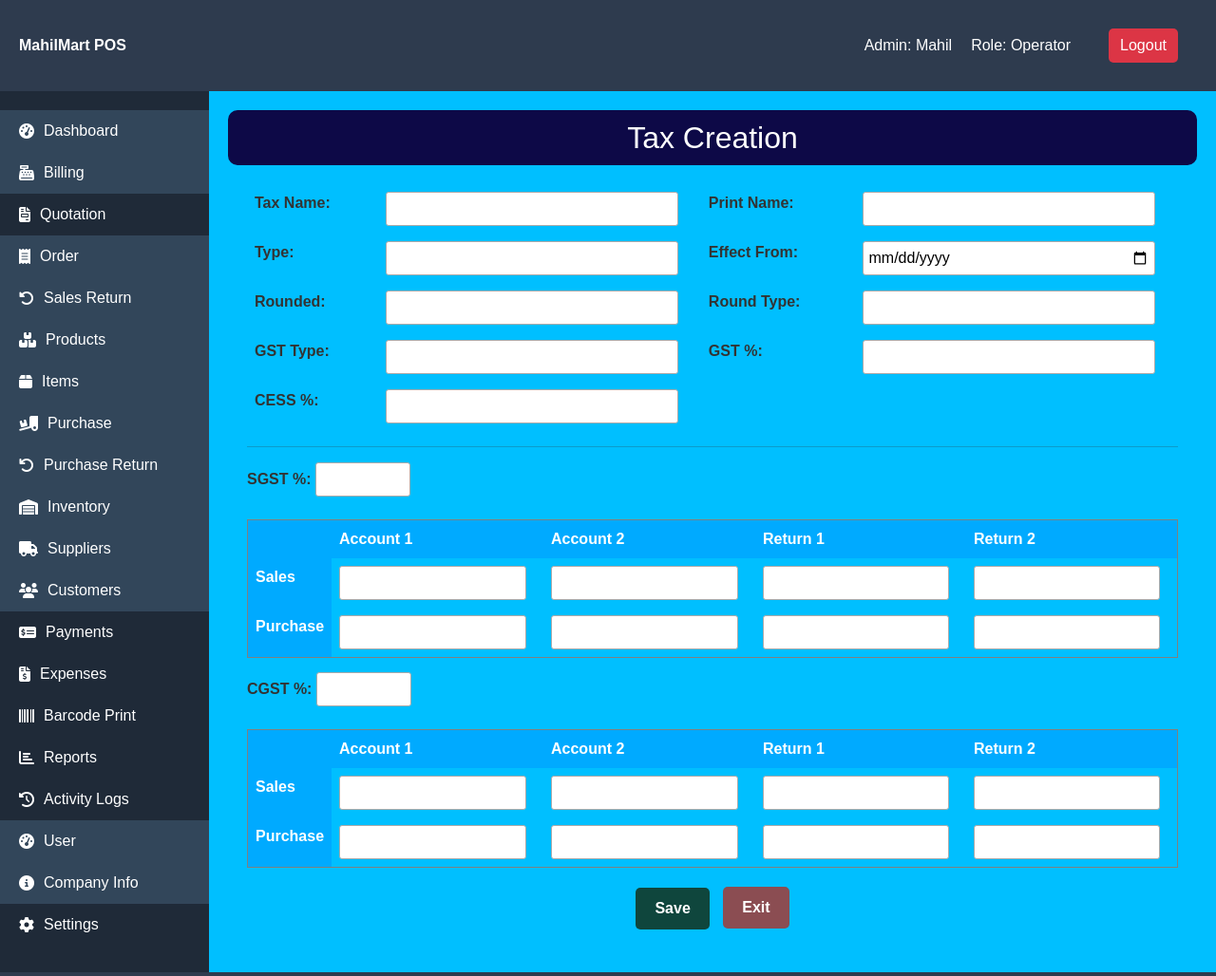
After one commit to mahiltechlabops-bot/mahilmart-pos, a Django app: page /tax in a window 1280 px wide. The commit adds this page. Shown: the whole page at 95% size. Run offline with Django 5.2, Linux system fonts and the light colour scheme.

Commit message:
intails12

```diff
--- a/MahilMartPOS_App/templates/base.html
+++ b/MahilMartPOS_App/templates/base.html
@@ -9,6 +9,8 @@
     <!-- Bootstrap & FontAwesome -->
     <link href="https://cdn.jsdelivr.net/npm/bootstrap@5.3.0/dist/css/bootstrap.min.css" rel="stylesheet" />
     <link rel="stylesheet" href="https://cdnjs.cloudflare.com/ajax/libs/font-awesome/6.5.0/css/all.min.css" />
+
+    {% block style %}{% endblock %}
 
     <style>
         html, body {
@@ -192,7 +194,6 @@
             <li class="nav-item active" data-page="items"><a href="{% url 'items' %}"><i class="fas fa-box"></i>Items</a></li>
             <li class="nav-item active" data-page="purchase"><a href="{% url 'purchase' %}"><i class="fas fa-truck-loading"></i>Purchase</a></li>
             <li class="nav-item active" data-page="purchase_return"><a href="{% url 'purchase_return' %}"><i class="fas fa-undo"></i>Purchase Return</a></li>
-            <li class="nav-item active" data-page="stock_adjustment"><a href="{% url 'stock_adjustment' %}"><i class="fas fa-sliders-h"></i>Stock Adjustment</a></li>
 
             <li class="nav-item active" data-page="inventory"><a href="{% url 'inventory' %}"><i class="fas fa-warehouse"></i>Inventory</a></li>
             <li class="nav-item active" data-page="suppliers"><a href="{% url 'suppliers' %}"><i class="fas fa-truck"></i>Suppliers</a></li>
--- a/MahilMartPOS_App/templates/company_details.html
+++ b/MahilMartPOS_App/templates/company_details.html
@@ -159,8 +159,9 @@
     </div>
 
     <div class="btn-group">
-      <button type="submit" name="action" value="save" class="btn btn-custom btn-save">Save</button>
-      <a href="{% url 'home' %}" class="btn btn-custom btn-exit">Exit</a>
+        <button type="submit" name="action" value="save" class="btn btn-custom btn-save">Save</button>
+        <a href="{% url 'view_company_details' %}" class="btn btn-info no-hover-change" >Show Details</a>
+        <a href="{% url 'dashboard' %}" class="btn btn-custom btn-exit">Exit</a>
     </div>
   </form>
 </div>
--- a/MahilMartPOS_App/templates/inventory.html
+++ b/MahilMartPOS_App/templates/inventory.html
@@ -31,6 +31,7 @@
     max-width: 300px;
     float: right;
     margin-bottom: 10px;
+    margin-left: 0;
   }
 
   .btn-sm {
@@ -44,9 +45,14 @@
 <div class="inventory-container">
   <h3>Inventory Overview</h3>
 
+<div class="d-flex justify-content-start">
   <form method="get" class="search-bar">
     <input type="text" name="q" value="{{ request.GET.q }}" class="form-control form-control-sm" placeholder="Search products...">
   </form>
+</div>
+
+
+  <br>
 
   <div class="table-responsive mt-3">
     <table class="table table-bordered table-sm inventory-table">
--- /dev/null
+++ b/MahilMartPOS_App/templates/tax.html
@@ -0,0 +1,194 @@
+
+{% extends "base.html" %}
+
+{% block content %}
+<!DOCTYPE html>
+<html lang="en">
+<head>
+    <meta charset="UTF-8">
+    <title>Tax Creation</title>
+    <style>
+        body {
+            background-color: #00bfff;
+            font-family: Arial, sans-serif;
+            margin: 0;
+            padding: 0;
+        }
+
+        h2 {
+            margin: 0;
+            text-align: center;
+            color: white;
+            background-color: #0d0947;
+            padding: 10px;
+            border-radius: 10px;
+        }
+
+        form {
+            padding: 20px;
+        }
+
+        table {
+            width: 100%;
+            border-collapse: collapse;
+            margin-bottom: 15px;
+        }
+
+        table td, table th {
+            padding: 8px;
+            text-align: left;
+            vertical-align: top;
+        }
+
+        input[type="text"],
+        input[type="number"],
+        input[type="date"] {
+            width: 95%;
+            padding: 5px;
+            border: 1px solid #aaa;
+            border-radius: 3px;
+        }
+
+        .btn-container {
+            text-align: center;
+            margin-top: 15px;
+        }
+
+        .btn {
+            background-color: #0f463d;
+            color: white;
+            padding: 10px 20px;
+            margin: 5px;
+            border: none;
+            border-radius: 5px;
+            font-weight: bold;
+            cursor: pointer;
+        }
+
+        .btn:hover {
+            background-color: #ff1493;
+        }
+
+        label {
+            font-weight: bold;
+        }
+
+        th {
+            background-color: #00aaff;
+            color: white;
+        }
+        .exit-btn {
+            background-color: #8b4d52;
+            color: white;
+            padding: 10px 20px;
+            margin: 5px;
+            border: none;
+            border-radius: 5px;
+            font-weight: bold;
+            cursor: pointer;
+        }
+
+        .exit-btn:hover {
+            background-color: #30070b;
+        }
+    </style>
+</head>
+<body>
+    <h2>Tax Creation</h2>
+    <form method="POST">
+        {% csrf_token %}
+        <table>
+            <tr>
+                <td><label>Tax Name:</label></td>
+                <td><input type="text" name="tax_name"></td>
+                <td><label>Print Name:</label></td>
+                <td><input type="text" name="print_name"></td>
+            </tr>
+            <tr>
+                <td><label>Type:</label></td>
+                <td><input type="text" name="tax_type"></td>
+                <td><label>Effect From:</label></td>
+                <td><input type="date" name="effect_form"></td>
+            </tr>
+            <tr>
+                <td><label>Rounded:</label></td>
+                <td><input type="number" name="rounded"></td>
+                <td><label>Round Type:</label></td>
+                <td><input type="text" name="round_type"></td>
+            </tr>
+            <tr>
+                <td><label>GST Type:</label></td>
+                <td><input type="text" name="gst_type"></td>
+                <td><label>GST %:</label></td>
+                <td><input type="number" name="gst_percent"></td>
+            </tr>
+            <tr>
+                <td><label>CESS %:</label></td>
+                <td><input type="number" name="cess_percent"></td>
+            </tr>
+        </table>
+
+        <hr>
+
+        <label>SGST %:</label>
+        <input type="number" name="sgst_percent" step="0.01" style="width: 100px;"><br><br>
+
+        <table border="1">
+            <tr>
+                <th></th>
+                <th>Account 1</th>
+                <th>Account 2</th>
+                <th>Return 1</th>
+                <th>Return 2</th>
+            </tr>
+            <tr>
+                <th>Sales</th>
+                <td><input type="text" name="sgst_sales_account_1"></td>
+                <td><input type="text" name="sgst_sales_account_2"></td>
+                <td><input type="text" name="sgst_sales_return_1"></td>
+                <td><input type="text" name="sgst_sales_return_2"></td>
+            </tr>
+            <tr>
+                <th>Purchase</th>
+                <td><input type="text" name="sgst_purchase_account_1"></td>
+                <td><input type="text" name="sgst_purchase_account_2"></td>
+                <td><input type="text" name="sgst_purchase_return_1"></td>
+                <td><input type="text" name="sgst_purchase_return_2"></td>
+            </tr>
+        </table>
+
+        <label>CGST %:</label>
+        <input type="number" name="cgst_percent" step="0.01" style="width: 100px;"><br><br>
+
+        <table border="1">
+            <tr>
+                <th></th>
+                <th>Account 1</th>
+                <th>Account 2</th>
+                <th>Return 1</th>
+                <th>Return 2</th>
+            </tr>
+            <tr>
+                <th>Sales</th>
+                <td><input type="text" name="cgst_sales_account_1"></td>
+                <td><input type="text" name="cgst_sales_account_2"></td>
+                <td><input type="text" name="cgst_sales_return_1"></td>
+                <td><input type="text" name="cgst_sales_return_2"></td>
+            </tr>
+            <tr>
+                <th>Purchase</th>
+                <td><input type="text" name="cgst_purchase_account_1"></td>
+                <td><input type="text" name="cgst_purchase_account_2"></td>
+                <td><input type="text" name="cgst_purchase_return_1"></td>
+                <td><input type="text" name="cgst_purchase_return_2"></td>
+            </tr>
+        </table>
+
+        <div class="btn-container">
+            <button type="submit" class="btn">Save</button>
+            <button type="button" class="exit-btn" onclick="window.location.href='{% url 'items' %}'">Exit</button>
+        </div>
+    </form>
+</body>
+</html>
+{% endblock %}
--- a/MahilMartPOS_App/urls.py
+++ b/MahilMartPOS_App/urls.py
@@ -13,6 +13,7 @@ urlpatterns = [
     path('unit', views.Unit_creation, name='unit_creation'),
     path('group', views.Group_creation, name='group_creation'),
     path('brand', views.Brand_creation, name='brand_creation'),
+    path('tax', views.Tax_creation, name='tax_creation'),
     path('sale_return/', views.sale_return_view, name='sale_return'),
     path('purchase/', views.purchase_view, name='purchase'),
     path('api/item/fetch/', views.fetch_item, name='fetch_item'),
@@ -28,5 +29,6 @@ urlpatterns = [
     path('submit-customer/', views.submit_customer, name='submit_customer'),
     path('user/', views.user_view, name='user'),
     path('company/', views.company_settings_view, name='company_details'),
+    path('company-details/view/', views.view_company_details, name='view_company_details'),
     path('logout/', auth_views.LogoutView.as_view(next_page='home'), name='logout'),
 ]
--- a/MahilMartPOS_App/views.py
+++ b/MahilMartPOS_App/views.py
@@ -21,6 +21,8 @@ from django.views.decorators.csrf import csrf_exempt
 from django.http import JsonResponse
 from django.utils.dateparse import parse_date
 from .models import Purchase, PurchaseItem, Supplier, Product, Item
+from .models import Tax
+from .models import CompanyDetails
 
 def home(request):
     return render(request, 'home.html')
@@ -185,11 +187,11 @@ def item_creation(request):
         )
         return redirect('items')
 
-    # Render with dropdown options
     context = {
         'units': Unit.objects.all(),
         'brands': Brand.objects.all(),
-        'groups': Group.objects.all()
+        'groups': Group.objects.all(),
+        'taxes': Tax.objects.all()
     }
     return render(request, 'items.html', context)
 
@@ -269,6 +271,72 @@ def Brand_creation(request):
         )
         return redirect('brand_creation')
     return render(request,'brand.html')
+
+def Tax_creation(request):
+    if request.method =='POST':
+        tax_name = request.POST.get('tax_name')
+        print_name = request.POST.get('print_name')
+        tax_type = request.POST.get('tax_type')
+        effect_form = request.POST.get('effect_form')
+        rounded = int(request.POST.get('rounded'))
+        gst_type = request.POST.get('gst_type')
+        gst_percent = int(request.POST.get('gst_percent'))
+        round_type = request.POST.get('round_type')
+        cess_percent = request.POST.get('cess_percent')
+
+        sgst_percent = float(request.POST.get('sgst_percent') or 0)
+        sgst_sales_account_1 = request.POST.get('sgst_sales_account_1')
+        sgst_sales_account_2 = request.POST.get('sgst_sales_account_2')
+        sgst_sales_return_1 = request.POST.get('sgst_sales_return_1')
+        sgst_sales_return_2 = request.POST.get('sgst_sales_return_2')
+
+        sgst_purchase_account_1 = request.POST.get('sgst_purchase_account_1')
+        sgst_purchase_account_2 = request.POST.get('sgst_purchase_account_2')
+        sgst_purchase_return_1 = request.POST.get('sgst_purchase_return_1')
+        sgst_purchase_return_2 = request.POST.get('sgst_purchase_return_2')
+
+        cgst_percent = float(request.POST.get('cgst_percent') or 0)
+        cgst_sales_account_1 = request.POST.get('cgst_sales_account_1')
+        cgst_sales_account_2 = request.POST.get('cgst_sales_account_2')
+        cgst_sales_return_1 = request.POST.get('cgst_sales_return_1')
+        cgst_sales_return_2 = request.POST.get('cgst_sales_return_2')
+
+        cgst_purchase_account_1 = request.POST.get('cgst_purchase_account_1')
+        cgst_purchase_account_2 = request.POST.get('cgst_purchase_account_2')
+        cgst_purchase_return_1 = request.POST.get('cgst_purchase_return_1')
+        cgst_purchase_return_2 = request.POST.get('cgst_purchase_return_2')
+
+        Tax.objects.create(
+            tax_name=tax_name,
+            print_name=print_name,
+            tax_type=tax_type,
+            effect_form=effect_form,
+            rounded=rounded,
+            gst_type=gst_type,
+            gst_percent=gst_percent,
+            round_type=round_type,
+            cess_percent=cess_percent,
+            sgst_percent=sgst_percent,
+            sgst_sales_account_1=sgst_sales_account_1,
+            sgst_sales_account_2=sgst_sales_account_2,
+            sgst_sales_return_1=sgst_sales_return_1,
+            sgst_sales_return_2=sgst_sales_return_2,
+            sgst_purchase_account_1=sgst_purchase_account_1,
+            sgst_purchase_account_2=sgst_purchase_account_2,
+            sgst_purchase_return_1=sgst_purchase_return_1,
+            sgst_purchase_return_2=sgst_purchase_return_2,
+            cgst_percent=cgst_percent,
+            cgst_sales_account_1=cgst_sales_account_1,
+            cgst_sales_account_2=cgst_sales_account_2,
+            cgst_sales_return_1=cgst_sales_return_1,
+            cgst_sales_return_2=cgst_sales_return_2,
+            cgst_purchase_account_1=cgst_purchase_account_1,
+            cgst_purchase_account_2=cgst_purchase_account_2,
+            cgst_purchase_return_1=cgst_purchase_return_1,
+            cgst_purchase_return_2=cgst_purchase_return_2,
+        )
+        return redirect('tax_creation')
+    return render(request,'tax.html')
 
 def order_view(request):
     return render(request, 'order.html')
@@ -372,10 +440,13 @@ def create_purchase(request):
         try:
             data = json.loads(request.body)
             supplier_id = data.get("supplier_id")
+            #
+            invoice = data.get("invoice")
             items_data = data.get("items", [])
 
             supplier = Supplier.objects.get(id=supplier_id)
             purchase = Purchase.objects.create(supplier=supplier)
+            # purchase = Purchase.objects.create(supplier=supplier, invoice=invoice)
 
             # Track quantities during this request
             latest_qty_cache = {}
@@ -619,3 +690,7 @@ def company_settings_view(request):
         form = CompanySettingsForm()
 
     return render(request, 'company_details.html', {'form': form})
+
+def view_company_details(request):
+    company = CompanyDetails.objects.last()
+    return render(request, 'view_company_details.html', {'company': company})
```
Also changed, not shown: MahilMartPOS_App/models.py (+44 -4 lines), MahilMartPOS_App/templates/items.html (+15 -1 lines), MahilMartPOS_App/templates/purchase.html (+5 -3 lines), MahilMartPOS_App/templates/stock_adjustment.html (+29 -9 lines), MahilMartPOS_App/templates/view_company_details.html (added, +60 -0 lines), MahilMartPOS_App/migrations/0023_tax.py (added), MahilMartPOS_App/migrations/0024_remove_tax_gst_type_item_gst_percent_alter_item_tax.py (added), MahilMartPOS_App/migrations/0025_remove_item_gst_percent_tax_gst_type_alter_item_tax.py (added), MahilMartPOS_App/migrations/0026_alter_tax_gst_percent.py (added), MahilMartPOS_App/migrations/0027_alter_item_tax_alter_tax_gst_percent.py (added), MahilMartPOS_App/migrations/0028_purchase_invoice_purchaseitem_invoice.py (added).
